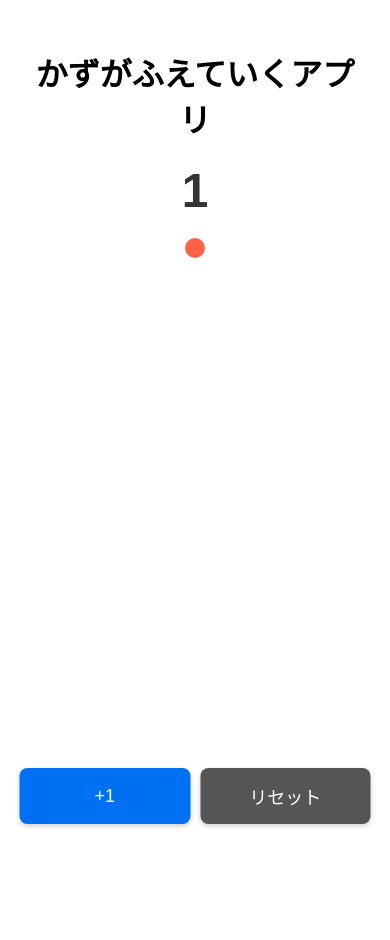
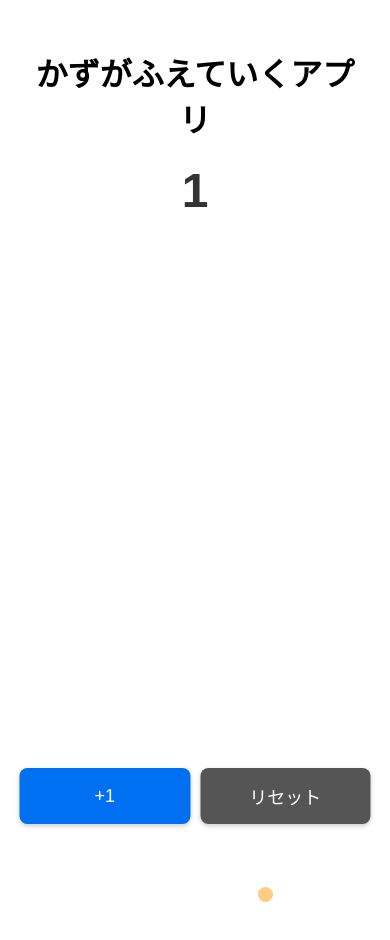
Before and after one commit to YUHI-YONEMARU/number-learning-app, a Next.js app: page / in a window 390 px wide. Both pictures are taken after a click on the button "+1". Shown: the top 940 px of the page. Built offline with nearby package versions, Linux system fonts and the light colour scheme.

Commit message:
update design

```diff
--- a/components/VisualCircles.tsx
+++ b/components/VisualCircles.tsx
@@ -11,32 +11,40 @@
     const tens = Math.floor((count % 100) / 10);
     const ones = count % 10;
 
-    const elements: React.JSX.Element[] = [];
+    const hundredElements: React.JSX.Element[] = [];
+    const tenElements: React.JSX.Element[] = [];
+    const oneElements: React.JSX.Element[] = [];
 
-    // 100のグループ
+    // 100のグループ（濃いオレンジ）
     for (let i = 0; i < hundreds; i++) {
-      elements.push(
+      hundredElements.push(
         <div key={`hundred-${i}`} className={styles.hundredGroup}>
           <div className={styles.circleHundred}>100</div>
         </div>
       );
     }
 
-    // 10のグループ
+    // 10のグループ（中間のオレンジ）
     for (let i = 0; i < tens; i++) {
-      elements.push(
+      tenElements.push(
         <div key={`ten-${i}`} className={styles.tenGroup}>
           <div className={styles.circleTen}>10</div>
         </div>
       );
     }
 
-    // 1の単位
+    // 1の単位（薄いオレンジ）
     for (let i = 0; i < ones; i++) {
-      elements.push(<div key={`one-${i}`} className={styles.circle} />);
+      oneElements.push(<div key={`one-${i}`} className={styles.circle} />);
     }
 
-    return elements;
+    return (
+      <div className={styles.columnsContainer}>
+        <div className={styles.column}>{hundredElements}</div>
+        <div className={styles.column}>{tenElements}</div>
+        <div className={styles.column}>{oneElements}</div>
+      </div>
+    );
   };
 
   return <div className={styles.circleContainer}>{renderCircles()}</div>;
--- a/styles/VisualCircles.module.css
+++ b/styles/VisualCircles.module.css
@@ -1,16 +1,29 @@
 .circleContainer {
-  display: flex;
-  flex-wrap: wrap;
-  justify-content: center;
-  gap: 10px;
   margin-top: 20px;
   margin-bottom: 100px; /* ボタン分の余白 */
+}
+
+.columnsContainer {
+  display: flex;
+  justify-content: center;
+  gap: 20px; /* 列間の間隔 */
+}
+
+.column {
+  display: flex;
+  flex-direction: column; /* 通常の順序 */
+  justify-content: flex-end; /* 下部に揃える */
+  align-items: center;
+  gap: 5px; /* オブジェクト間の間隔 */
+  min-width: 60px; /* 列の最小幅 */
+  height: calc(100vh - 200px); /* 固定高さ（画面高さから余白を除く） */
+  overflow-y: auto; /* スクロール対応 */
 }
 
 .circle {
   width: 20px;
   height: 20px;
-  background-color: #ff6347;
+  background-color: #ffcc80; /* 薄いオレンジ */
   border-radius: 50%;
 }
 
@@ -20,7 +33,7 @@
   justify-content: center;
   width: 50px;
   height: 50px;
-  background-color: #4682b4;
+  background-color: #ff8c00; /* 中間のオレンジ */
   border-radius: 8px;
 }
 
@@ -36,7 +49,7 @@
   justify-content: center;
   width: 60px;
   height: 60px;
-  background-color: #32cd32;
+  background-color: #e65100; /* 濃いオレンジ */
   border-radius: 10px;
 }
 
@@ -45,3 +58,33 @@
   color: white;
   font-weight: bold;
 }
+
+@media (max-width: 480px) {
+  .column {
+    min-width: 50px;
+    height: calc(100vh - 180px); /* スマホで少し小さめ */
+  }
+
+  .circle {
+    width: 15px;
+    height: 15px;
+  }
+
+  .tenGroup {
+    width: 40px;
+    height: 40px;
+  }
+
+  .hundredGroup {
+    width: 50px;
+    height: 50px;
+  }
+
+  .circleTen {
+    font-size: 10px;
+  }
+
+  .circleHundred {
+    font-size: 12px;
+  }
+}
```
